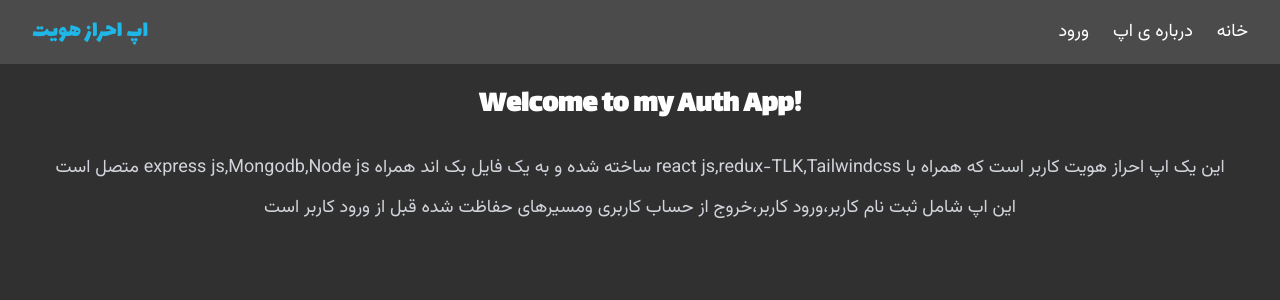
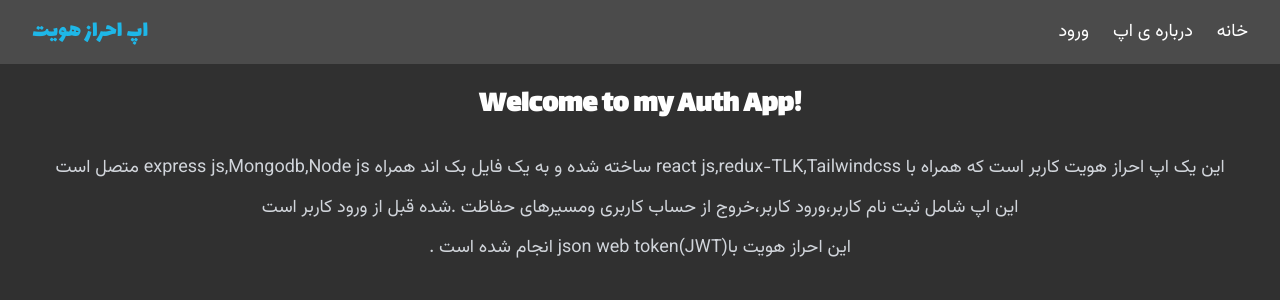
Before and after one commit to sabafarzanegan/AUTH-MERN-APP, a React (Vite) app in the folder client/: page / in a window 1280 px wide. Shown: the top 300 px of the page. Built offline with nearby package versions, Linux system fonts and the light colour scheme; no server answers.

Commit message:
modify home page content

```diff
--- a/client/src/Pages/Home.jsx
+++ b/client/src/Pages/Home.jsx
@@ -13,7 +13,10 @@ export default function Home() {
       </p>
       <p className="text-gray-300 text-lg font-vazir text-center leading-10">
         این اپ شامل ثبت نام کاربر،ورود کاربر،خروج از حساب کاربری ومسیرهای حفاظت
-        شده قبل از ورود کاربر است
+        .شده قبل از ورود کاربر است
+      </p>
+      <p className="text-gray-300 text-lg font-vazir text-center leading-10">
+        . انجام شده است json web token(JWT)این احراز هویت با
       </p>
     </>
   );
```
